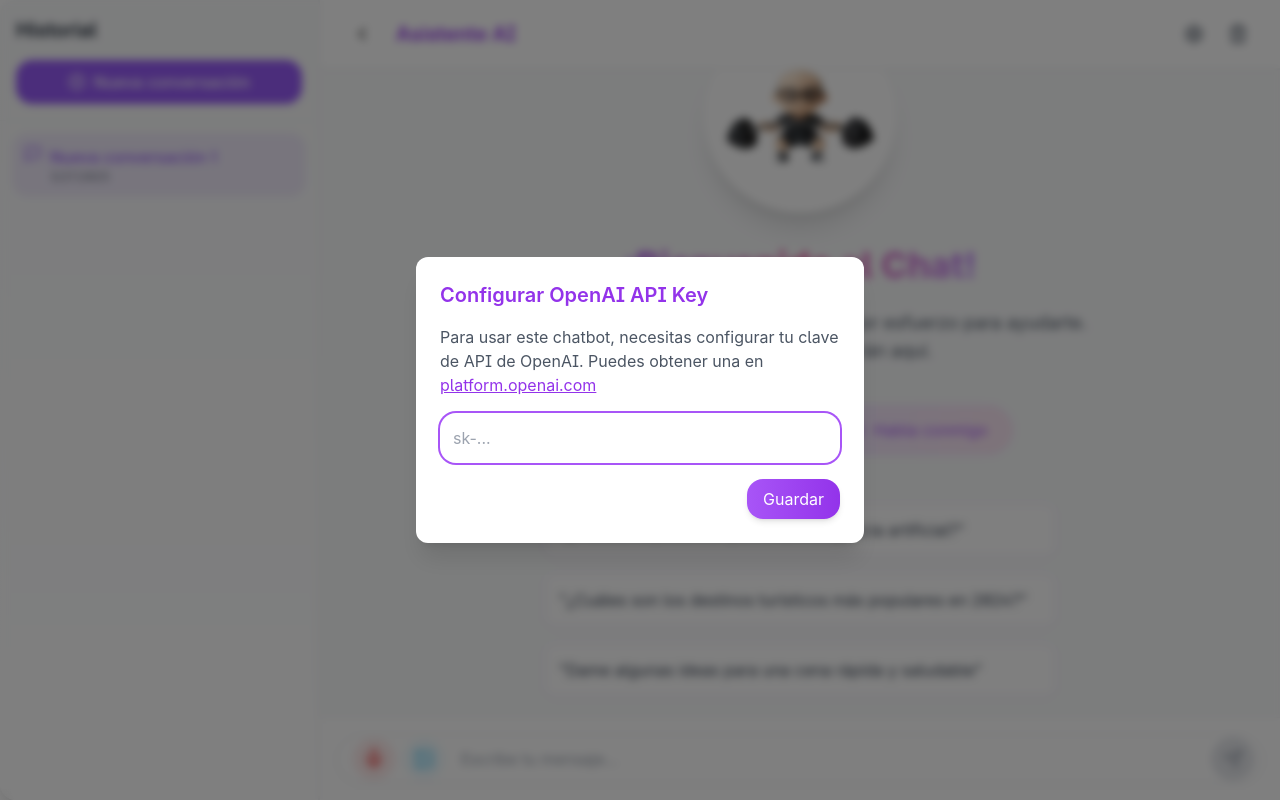
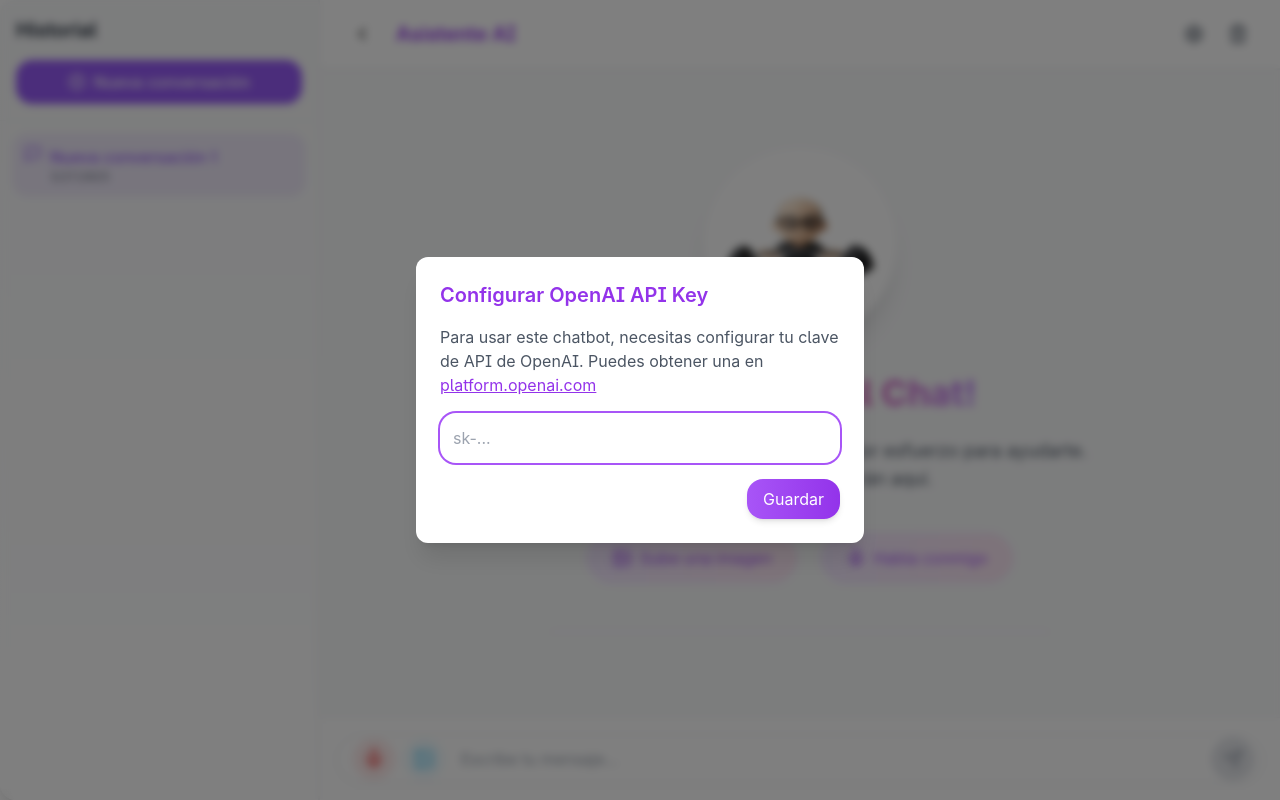
Before and after one commit to DaliEscalante/colorful-helper-bot, a React (Vite) app: page / in a window 1280 px wide. Built offline with nearby package versions, Linux system fonts and the light colour scheme.

Commit message:
Fix: Welcome screen image display
Ensure the welcome screen image is fully visible and scrollable if necessary, addressing clipping issues.

```diff
--- a/src/components/ChatInterface.tsx
+++ b/src/components/ChatInterface.tsx
@@ -204,7 +204,7 @@ const ChatInterface: React.FC = () => {
           </div>
         </header>
 
-        {/* This is the main change: making sure the messages container has proper overflow settings */}
+        {/* Messages container with improved overflow handling */}
         <div className="flex-1 overflow-y-auto p-4 pb-24 max-h-[calc(100vh-140px)]">
           {currentConversation?.messages && currentConversation.messages.length > 0 ? (
             currentConversation.messages.map((message, index) => (
@@ -215,7 +215,9 @@ const ChatInterface: React.FC = () => {
               />
             ))
           ) : (
-            <WelcomeScreen onExampleClick={handleExampleClick} />
+            <div className="h-full overflow-auto"> {/* Wrapper for WelcomeScreen with overflow */}
+              <WelcomeScreen onExampleClick={handleExampleClick} />
+            </div>
           )}
           <div ref={messagesEndRef} />
         </div>
--- a/src/components/WelcomeScreen.tsx
+++ b/src/components/WelcomeScreen.tsx
@@ -8,11 +8,11 @@ interface WelcomeScreenProps {
 
 const WelcomeScreen: React.FC<WelcomeScreenProps> = ({ onExampleClick }) => {
   return (
-    <div className="h-full flex flex-col items-center justify-center text-gray-700">
+    <div className="h-full flex flex-col items-center justify-start py-8 text-gray-700 overflow-auto">
       <div className="max-w-2xl w-full text-center p-8 flex flex-col items-center">
-        {/* Circle Avatar with Image */}
+        {/* Circle Avatar with Image - Modified for full visibility */}
         <div className="mb-8 relative">
-          <div className="w-48 h-48 rounded-full bg-white shadow-xl overflow-hidden">
+          <div className="w-48 h-48 rounded-full bg-white shadow-xl overflow-visible">
             <img
               src="/lovable-uploads/5ab9c16a-161a-41a8-a371-f92626c9448f.png"
               alt="Asistente AI"
--- a/src/pages/Index.tsx
+++ b/src/pages/Index.tsx
@@ -5,7 +5,7 @@ import ChatInterface from "../components/ChatInterface";
 
 const Index: React.FC = () => {
   return (
-    <main className="min-h-screen bg-gray-50">
+    <main className="min-h-screen bg-gray-50 overflow-hidden">
       <div className="fixed inset-0 bg-gradient-to-br from-purple-50/50 via-white to-pink-50/50 -z-10"></div>
       <div className="fixed inset-0 bg-[radial-gradient(circle_at_center,rgba(var(--chat-bot-rgb),0.03)_0,rgba(var(--chat-bot-rgb),0.03)_1px,transparent_1px)] bg-[size:24px_24px] -z-10"></div>
       <ChatProvider>
```
